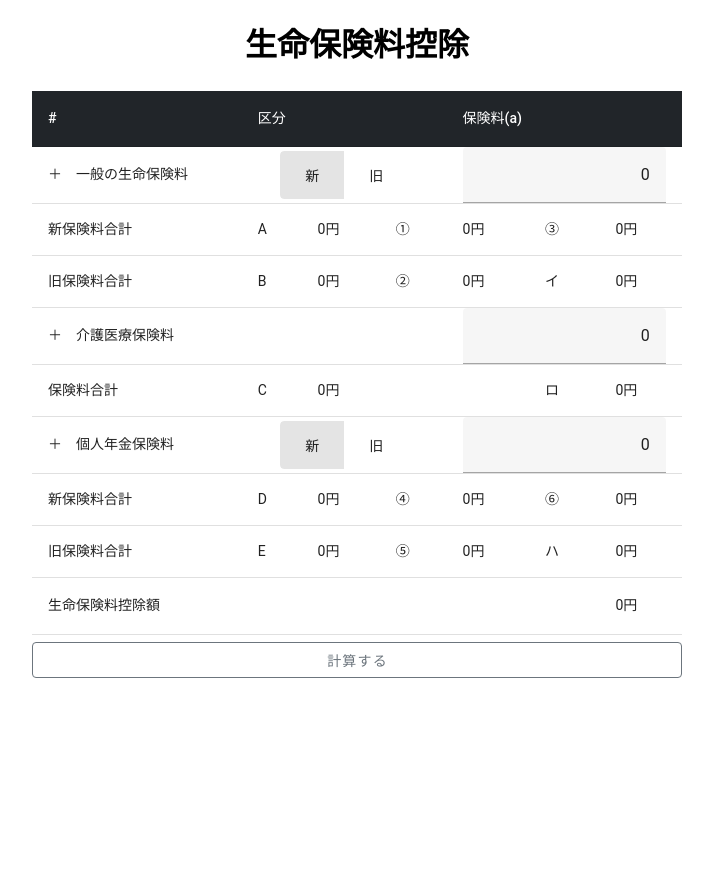
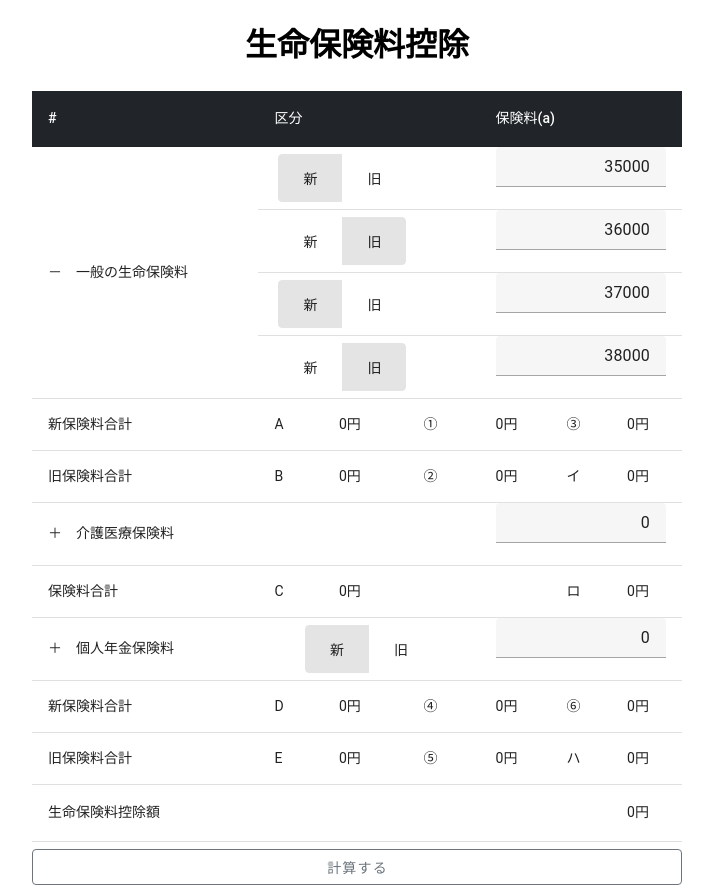
Before and after one commit to naoki-funawatari/nenmatsu-vue3-ts, a Vue app: page / in a window 1280 px wide. Shown: the whole page, without its empty margins (283-996 px from the left). Before the commit the page ends 800 px from the top, so only its background shows below. Built offline with nearby package versions, Linux system fonts and the light colour scheme.

Commit message:
feat: 数値入力欄を作成。

```diff
--- a/src/App.vue
+++ b/src/App.vue
@@ -4,7 +4,7 @@ import Nenmatsu from './nenmatsu/Nenmatsu.vue'
 
 <template>
   <main role="main" class="container">
-    <nenmatsu />
+    <Nenmatsu />
   </main>
 </template>
 
--- /dev/null
+++ b/src/components/my-number-field.vue
@@ -0,0 +1,28 @@
+<script setup lang="ts">
+type Props = {
+  modelValue: string
+}
+type Emits = {
+  (event: 'update:modelValue', value: string): void
+}
+
+defineProps<Props>()
+const emits = defineEmits<Emits>()
+const onUpdate = (value: string) => emits('update:modelValue', value)
+const numberOnly = [(value: string) => (!value || /^\d+$/.test(value)) || 'only number']
+</script>
+
+<template>
+  <v-text-field density="compact" class="text-input" :modelValue="modelValue" @update:modelValue="onUpdate"
+    :rules="numberOnly" />
+</template>
+
+<style scoped lang="scss">
+.text-input {
+  &:deep() {
+    input {
+      text-align: right;
+    }
+  }
+}
+</style>
--- a/src/nenmatsu/Nenmatsu.vue
+++ b/src/nenmatsu/Nenmatsu.vue
@@ -1,5 +1,6 @@
 <script setup lang="ts">
 import { useNenmatsuStore } from './nenmatsu.store'
+import MyNumberField from '../components/my-number-field.vue'
 const nenmatsuStore = useNenmatsuStore()
 </script>
 
@@ -34,9 +35,9 @@ const nenmatsuStore = useNenmatsuStore()
           </th>
           <td colspan="6" v-if="nenmatsuStore.seimeiIsShow || idx === 0">
             <v-card flat>
-              <v-card-text :class="'v-card-text'">
-                <v-row :align="'center'" justify="center">
-                  <v-btn-toggle v-model="item.kubun" mandatory>
+              <v-card-text>
+                <v-row>
+                  <v-btn-toggle>
                     <v-btn :active="(item.kubun == 0)" v-on:click="item.kubun = 0">
                       新
                     </v-btn>
@@ -48,9 +49,8 @@ const nenmatsuStore = useNenmatsuStore()
               </v-card-text>
             </v-card>
           </td>
-          <td colspan="6" v-if="nenmatsuStore.seimeiIsShow || idx === 0" class="text-right">
-            <v-text-field solo type="tel" size="10" v-model="item.kingaku"
-              v-on:keyup="item.kingaku = nenmatsuStore.no(item.kingaku)" hide-details></v-text-field>
+          <td colspan="6" v-if="nenmatsuStore.seimeiIsShow || idx === 0">
+            <MyNumberField v-model="item.kingaku" />
           </td>
         </tr>
         <tr>
@@ -109,8 +109,7 @@ const nenmatsuStore = useNenmatsuStore()
           </th>
           <td colspan="6" v-if="nenmatsuStore.kaigoIsShow || idx === 0"></td>
           <td colspan="6" v-if="nenmatsuStore.kaigoIsShow || idx === 0">
-            <v-text-field solo type="tel" size="10" v-model="item.kingaku"
-              v-on:keyup="item.kingaku = nenmatsuStore.no(item.kingaku)" hide-details></v-text-field>
+            <MyNumberField v-model="item.kingaku" />
           </td>
         </tr>
         <tr>
@@ -156,8 +155,7 @@ const nenmatsuStore = useNenmatsuStore()
             </v-card>
           </td>
           <td colspan="6" v-if="nenmatsuStore.nenkinIsShow || idx === 0">
-            <v-text-field solo type="tel" size="10" v-model="item.kingaku"
-              v-on:keyup="item.kingaku = nenmatsuStore.no(item.kingaku)" hide-details></v-text-field>
+            <MyNumberField v-model="item.kingaku" />
           </td>
         </tr>
         <tr>
@@ -254,10 +252,4 @@ const nenmatsuStore = useNenmatsuStore()
 .cursorh {
   cursor: help;
 }
-
-:deep(input) {
-  &[type="tel"] {
-    text-align: right;
-  }
-}
 </style>
--- a/src/nenmatsu/nenmatsu.store.ts
+++ b/src/nenmatsu/nenmatsu.store.ts
@@ -9,14 +9,14 @@ type Hokenryo = {
 };
 
 export const useNenmatsuStore = defineStore("nenmatsuStore", () => {
-  const seimeiIsShow = ref(false);
+  const seimeiIsShow = ref(true);
   const kaigoIsShow = ref(false);
   const nenkinIsShow = ref(false);
   const seimei = reactive<Hokenryo>({
-    seimei0: { kubun: 0, kingaku: "0" },
-    seimei1: { kubun: 0, kingaku: "0" },
-    seimei2: { kubun: 0, kingaku: "0" },
-    seimei3: { kubun: 0, kingaku: "0" },
+    seimei0: { kubun: 0, kingaku: "35000" },
+    seimei1: { kubun: 1, kingaku: "36000" },
+    seimei2: { kubun: 0, kingaku: "37000" },
+    seimei3: { kubun: 1, kingaku: "38000" },
   });
   const kaigo = reactive<Hokenryo>({
     kaigo0: { kubun: 0, kingaku: "0" },
```
Also changed, not shown: 1 other file (tests, documents, lock files or other folders).
